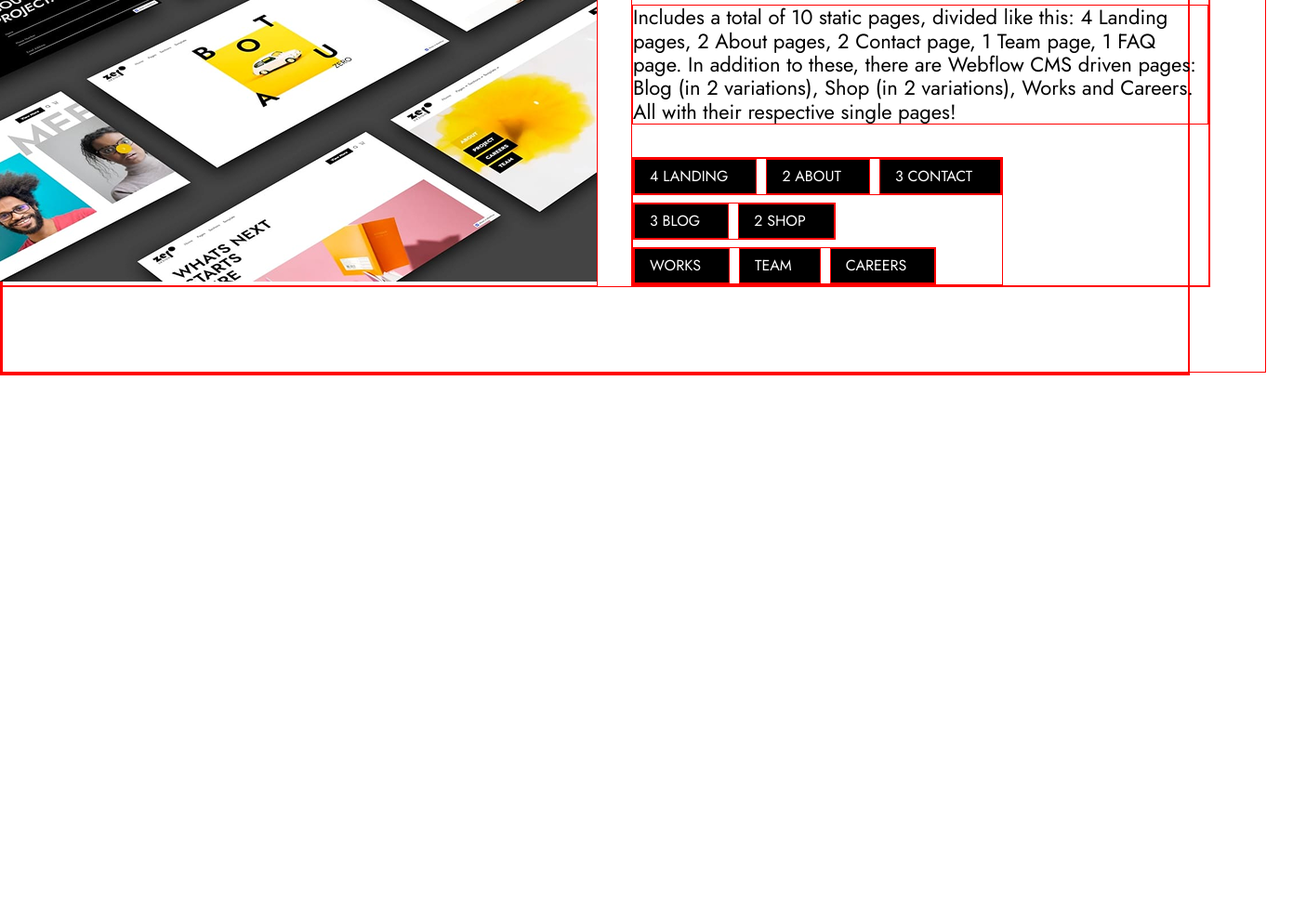
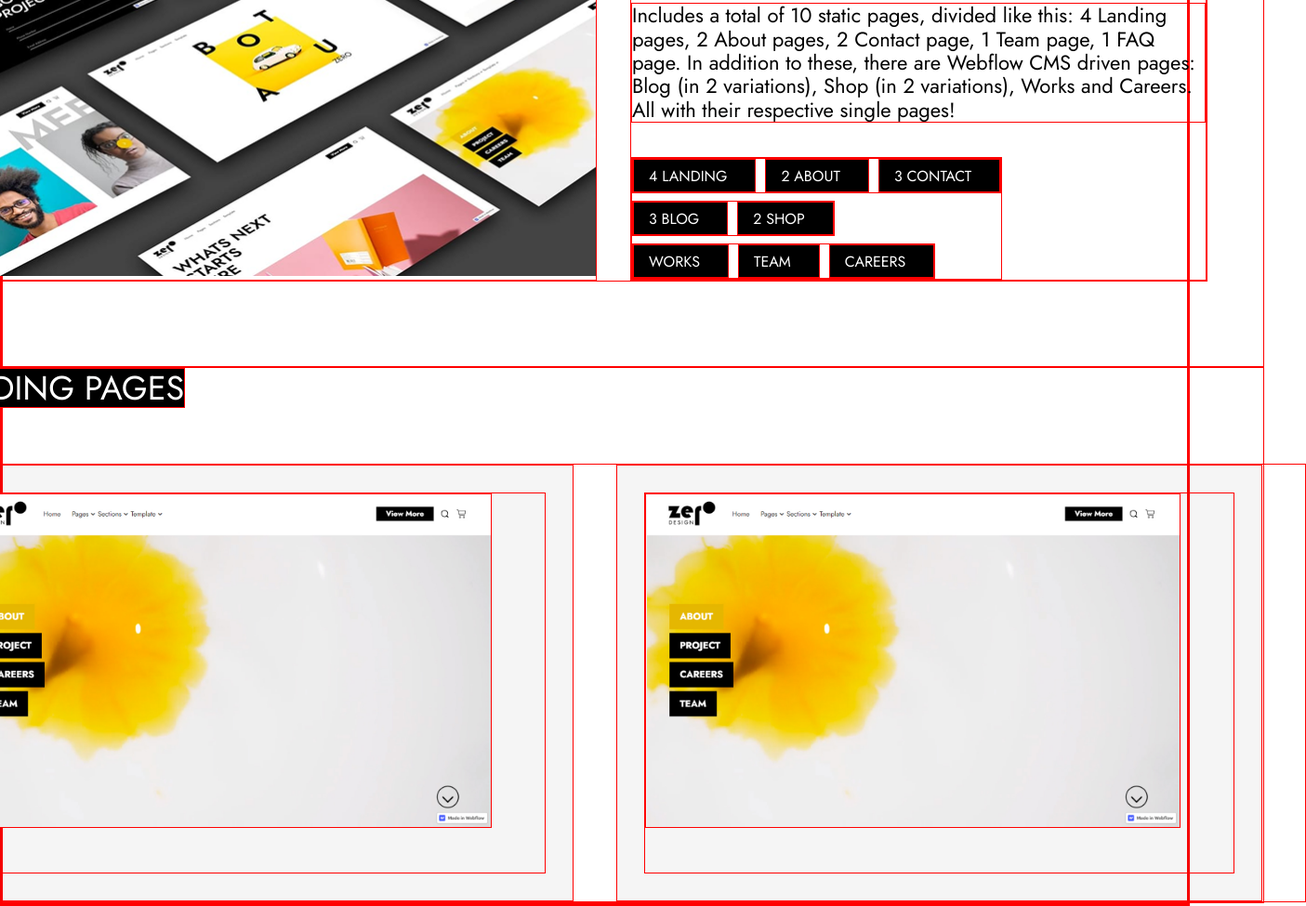
Before and after one commit to Germes245/Zero-Design, a plain HTML site: page index.html in a window 1280 px wide. Shown: the part 1274-2249 px from the top of the page at 93% size, 1405 px wide, since content can reach past the window. Before the commit the page ends 1678 px from the top, so only its background shows below. Drawn offline with Linux system fonts and the light colour scheme.

Commit message:
not done section 3

```diff
--- a/index.css
+++ b/index.css
@@ -5,6 +5,7 @@
 *{
     border: 1px solid red;
     font-family: 'jost';
+    box-sizing: border-box;
 }
 button{
     border: 0;
@@ -151,3 +152,46 @@ header{
     background-color: black;
     color: white;
 }
+#section_3{
+    display: flex;
+    flex-direction: column;
+    align-items: start;
+}
+.section_3-span{
+    background-color: #000;
+    font-size: 36px;
+    color: #fff;
+}
+#section_3 table {
+    border-spacing: 46px 0;
+    border-collapse: separate;
+    width: calc(100% + 92px);
+    margin-top: 60px;
+    margin-left: -46px;
+    margin-right: -46px;
+}
+#section_3 tr{
+    height: 470px;
+}
+#section_3 td{
+    width: 634px;
+    height: 470px;
+    background-color: #0000000A;
+    padding: 29px;
+}
+.image_in_table{
+    width: 576px;
+    height: 360px;
+    background-image: url('./assets/for\ landing\ pages.jpg');
+    background-repeat: no-repeat;
+    background-size: contain;
+    background-position: center;
+}
+.table_container{
+    width: 100%;
+    height: 100%;
+    display: flex;
+    flex-direction: column;
+    justify-content: space-between;
+    align-items: start;
+}
--- a/index.html
+++ b/index.html
@@ -62,6 +62,23 @@
                 </div>
             </div>
         </section>
+        <section id="section_3">
+            <span class="section_3-span">LANDING PAGES</span>
+            <table>
+                <tr>
+                    <td>
+                        <div class="table_container">
+                            <div class="image_in_table"></div>
+                        </div>
+                    </td>
+                    <td>
+                        <div class="table_container">
+                            <div class="image_in_table"></div>
+                        </div>
+                    </td>
+                </tr>
+            </table>
+        </section>
     </div>
 </body>
 </html>
```
Also changed, not shown: assets/Sandro_Botticelli_-_La_nascita_di_Venere_-_Google_Art_Project_-_edited.jpg (added), assets/for landing pages.jpg (added).
